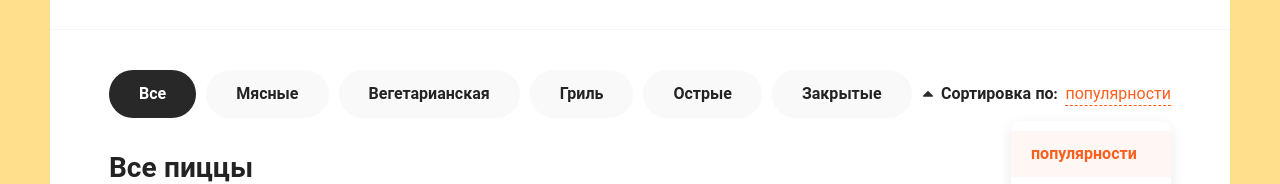
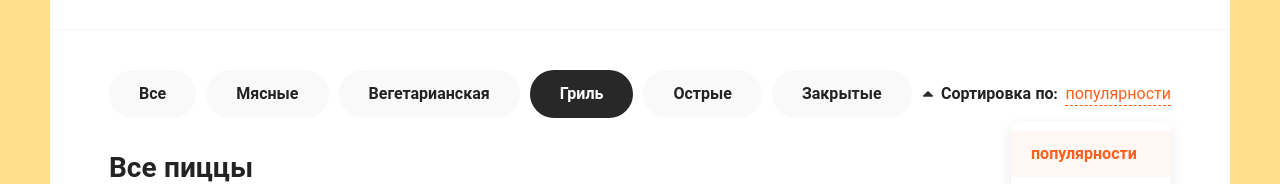
Before and after one commit to dsalato/pizzaReact, a React (Create React App) app: page / in a window 1280 px wide. Shown: the part 155-339 px from the top of the page. Built offline with nearby package versions, Linux system fonts and the light colour scheme.

Commit message:
добавление класса на выбранную категорию

```diff
--- a/src/components/Header.js
+++ b/src/components/Header.js
@@ -1,12 +1,11 @@
 import React from 'react';
-
 class Header extends React.Component {
     render() {
         return (
             <div className="header">
                 <div className="container">
                     <div className="header__logo">
-                        <img width="38" src="./img/pizza-logo.svg" alt="Pizza logo" />
+                        <img width="38" src="img/pizza-logo.svg" alt="Pizza logo" />
                         <div>
                             <h1>React Pizza</h1>
                             <p>самая вкусная пицца во вселенной</p>
--- a/src/components/categories.js
+++ b/src/components/categories.js
@@ -1,20 +1,24 @@
 import React from 'react';
 
-class Categories extends React.Component {
-    render() {
-        return (
+function Categories(){
+    const[category, chooseCategory] = React.useState(3);
+    const categories = ['Все','Мясные', 'Вегетарианская', 'Гриль', 'Острые', 'Закрытые'];
+
+
+    return (
             <div className="categories">
                 <ul>
-                    <li className="active">Все</li>
-                    <li>Мясные</li>
-                    <li>Вегетарианская</li>
-                    <li>Гриль</li>
-                    <li>Острые</li>
-                    <li>Закрытые</li>
+                    { categories.map((el,key) => {
+                        return(
+                            <li onClick={() => chooseCategory(key)} className={category === key ? 'active' : '' }>{el}</li>
+                        )
+
+
+                    })}
                 </ul>
             </div>
         );
-    }
 }
 
+
 export default Categories;
```
Also changed, not shown: public/img/pizza-logo.svg (added), src/img/empty-cart.png (added).
